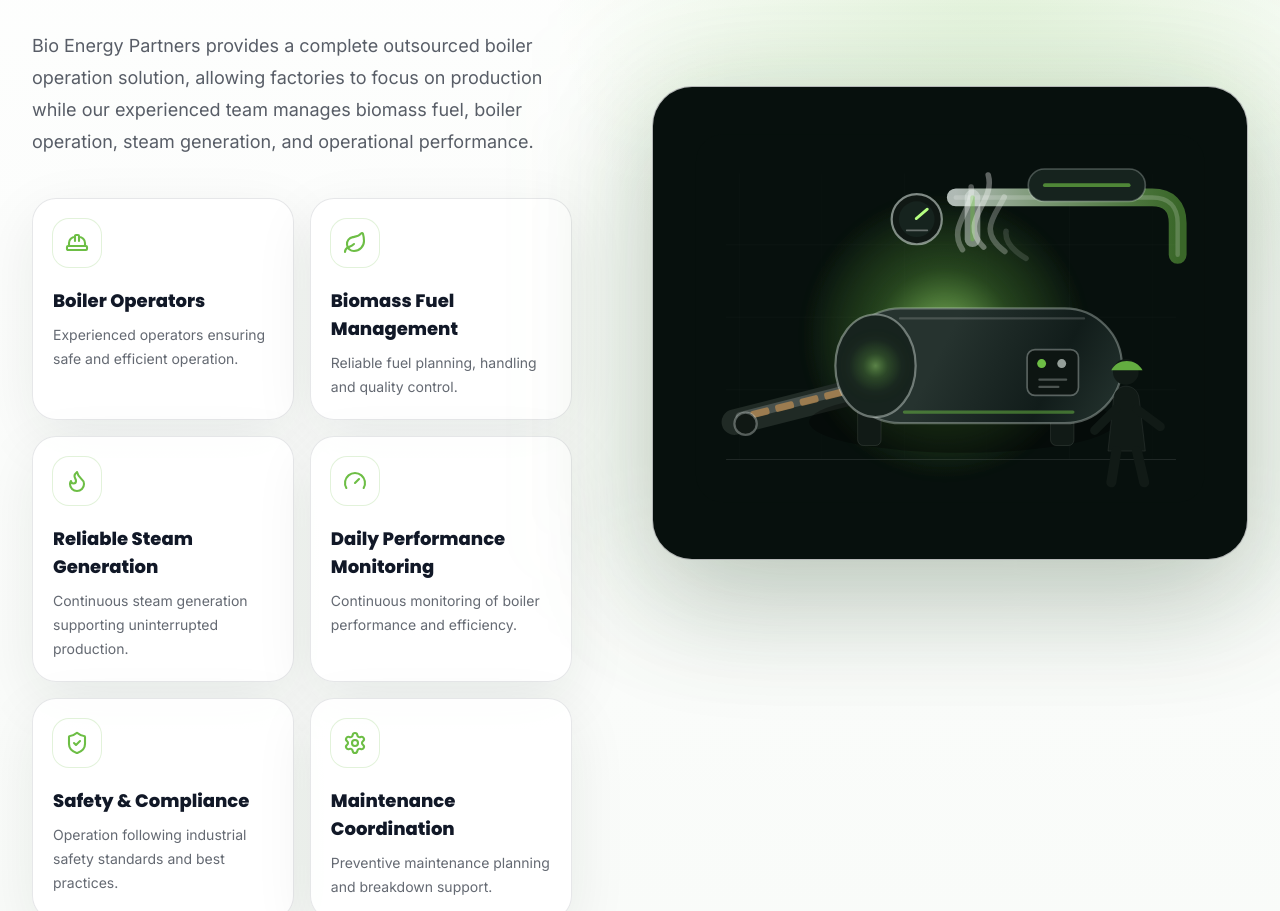
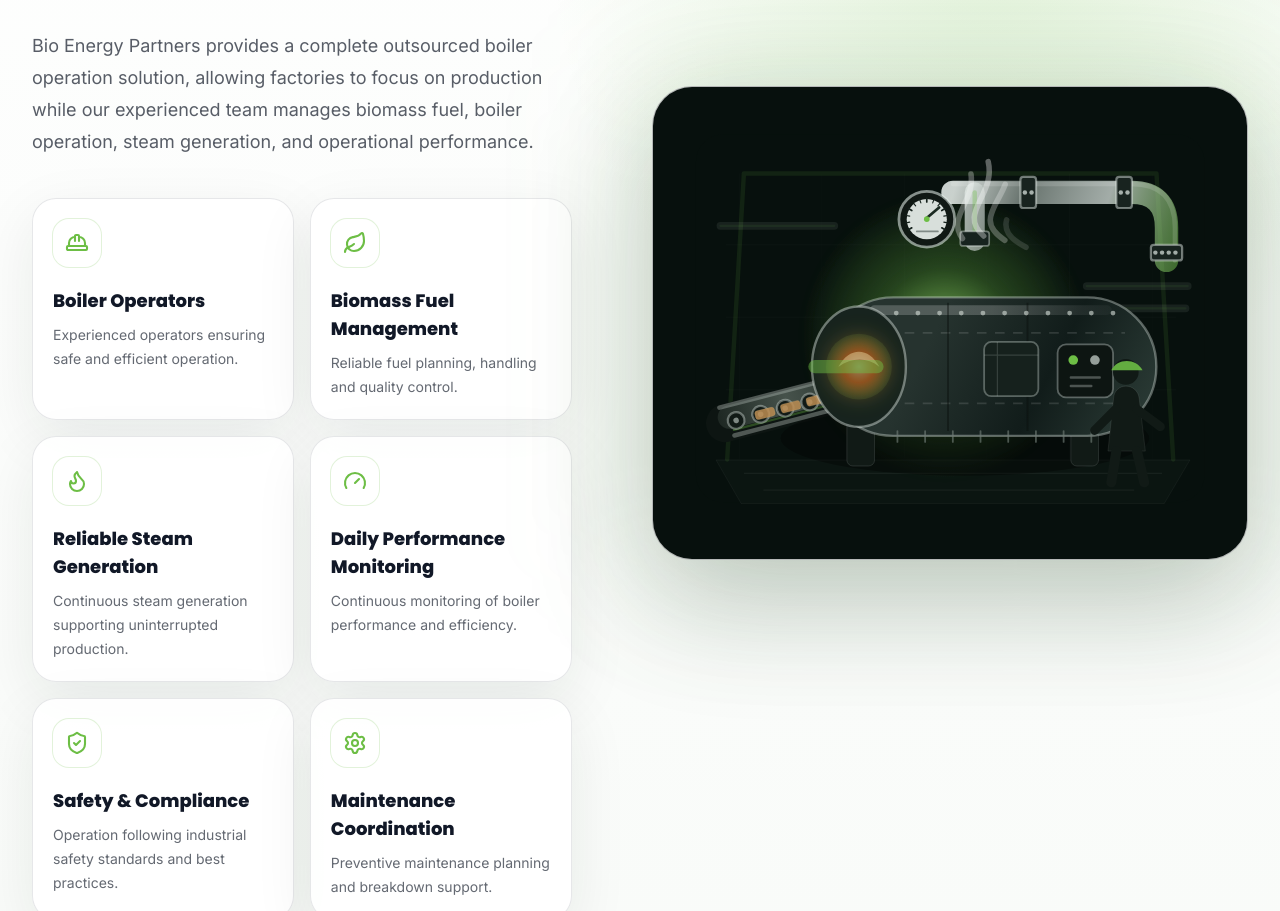
Before and after one commit to Pixiepinks/bio-energy-partners-website, a React (Vite) app: page / in a window 1280 px wide. Shown: the part 4320-5231 px from the top of the page. Built offline with nearby package versions, Linux system fonts and the light colour scheme.

Commit message:
Improve industrial boiler illustration

```diff
--- a/src/components/illustrations/BoilerRoomIllustration.jsx
+++ b/src/components/illustrations/BoilerRoomIllustration.jsx
@@ -2,7 +2,6 @@
 
 const MotionCircle = motion.circle;
 const MotionPath = motion.path;
-const MotionRect = motion.rect;
 const MotionG = motion.g;
 
 export function BoilerRoomIllustration({ className = '' }) {
@@ -24,14 +23,33 @@
             <stop offset="48%" stopColor="#6dbe45" stopOpacity="0.24" />
             <stop offset="100%" stopColor="#6dbe45" stopOpacity="0" />
           </radialGradient>
-          <linearGradient id="boilerShell" x1="238" x2="720" y1="290" y2="485" gradientUnits="userSpaceOnUse">
-            <stop stopColor="#39463f" />
-            <stop offset="0.48" stopColor="#121b17" />
-            <stop offset="1" stopColor="#2d3932" />
+          <linearGradient id="boilerShell" x1="270" x2="815" y1="268" y2="500" gradientUnits="userSpaceOnUse">
+            <stop stopColor="#6f7b74" />
+            <stop offset="0.2" stopColor="#2c3832" />
+            <stop offset="0.52" stopColor="#111a16" />
+            <stop offset="0.78" stopColor="#3b4740" />
+            <stop offset="1" stopColor="#748078" />
           </linearGradient>
-          <linearGradient id="pipeLine" x1="500" x2="900" y1="165" y2="165" gradientUnits="userSpaceOnUse">
-            <stop stopColor="#dfe9e4" stopOpacity="0.78" />
+          <linearGradient id="boilerHighlight" x1="300" x2="750" y1="315" y2="315" gradientUnits="userSpaceOnUse">
+            <stop stopColor="#ffffff" stopOpacity="0.28" />
+            <stop offset="0.45" stopColor="#ffffff" stopOpacity="0.04" />
+            <stop offset="1" stopColor="#b6ff81" stopOpacity="0.16" />
+          </linearGradient>
+          <radialGradient id="fireGlow" cx="50%" cy="50%" r="58%">
+            <stop offset="0%" stopColor="#ffd18a" stopOpacity="0.98" />
+            <stop offset="42%" stopColor="#ff7a1a" stopOpacity="0.82" />
+            <stop offset="100%" stopColor="#6dbe45" stopOpacity="0.08" />
+          </radialGradient>
+          <linearGradient id="pipeMetal" x1="500" x2="910" y1="135" y2="270" gradientUnits="userSpaceOnUse">
+            <stop stopColor="#f4fbf7" stopOpacity="0.82" />
+            <stop offset="0.28" stopColor="#7f8b85" stopOpacity="0.8" />
+            <stop offset="0.62" stopColor="#dfe9e4" stopOpacity="0.72" />
             <stop offset="1" stopColor="#6dbe45" stopOpacity="0.5" />
+          </linearGradient>
+          <linearGradient id="conveyorMetal" x1="90" x2="410" y1="540" y2="455" gradientUnits="userSpaceOnUse">
+            <stop stopColor="#121b17" />
+            <stop offset="0.5" stopColor="#46524b" />
+            <stop offset="1" stopColor="#1c2722" />
           </linearGradient>
           <filter id="softGreenBlur" x="-50%" y="-50%" width="200%" height="200%">
             <feGaussianBlur stdDeviation="18" result="blur" />
@@ -40,51 +58,78 @@
         </defs>
 
         <rect x="34" y="42" width="912" height="660" rx="48" fill="#07100d" />
-        <path d="M88 625H895" stroke="#fff" strokeOpacity="0.1" strokeWidth="2" />
+        <path d="M70 626H920L874 704H115Z" fill="#0b1511" stroke="#fff" strokeOpacity="0.08" />
+        <path d="M120 650H870M155 680H820" stroke="#fff" strokeOpacity="0.05" strokeWidth="2" />
         <path d="M112 112V625M260 112V625M408 112V625M556 112V625M704 112V625M852 112V625" stroke="#fff" strokeOpacity="0.035" />
         <path d="M88 240H895M88 370H895M88 500H895" stroke="#fff" strokeOpacity="0.04" />
+        <path d="M120 112H860M120 112L90 625M860 112L890 625" stroke="#6dbe45" strokeOpacity="0.11" strokeWidth="8" strokeLinecap="round" />
+        <path d="M78 206H282M735 314H916M742 354H912" stroke="#dfe9e4" strokeOpacity="0.08" strokeWidth="14" strokeLinecap="round" />
+        <path d="M78 206H282M735 314H916M742 354H912" stroke="#6dbe45" strokeOpacity="0.08" strokeWidth="4" strokeLinecap="round" />
         <MotionCircle cx="480" cy="404" r="252" fill="url(#roomGlow)" filter="url(#softGreenBlur)" animate={glowPulse} transition={{ duration: 4, repeat: Infinity, ease: 'easeInOut' }} style={{ transformOrigin: '480px 404px' }} />
 
         {/* Steam header and pipework */}
-        <path d="M500 155H852C882 155 898 171 898 201V258" stroke="url(#pipeLine)" strokeWidth="32" strokeLinecap="round" />
-        <path d="M500 155H852C882 155 898 171 898 201V258" stroke="#ffffff" strokeOpacity="0.18" strokeWidth="8" strokeLinecap="round" />
-        <rect x="630" y="104" width="210" height="58" rx="29" fill="#16231e" stroke="#dfe9e4" strokeOpacity="0.28" strokeWidth="3" />
-        <path d="M660 133H810" stroke="#6dbe45" strokeOpacity="0.65" strokeWidth="7" strokeLinecap="round" />
-        <path d="M530 155V230" stroke="#dfe9e4" strokeOpacity="0.48" strokeWidth="28" strokeLinecap="round" />
-        <path d="M530 155V230" stroke="#6dbe45" strokeOpacity="0.45" strokeWidth="8" strokeLinecap="round" />
+        <path d="M495 146H815Q878 146 878 209V268" stroke="url(#pipeMetal)" strokeWidth="42" strokeLinecap="round" strokeLinejoin="round" />
+        <path d="M495 131H815Q893 131 893 209V268" stroke="#ffffff" strokeOpacity="0.14" strokeWidth="8" strokeLinecap="round" />
+        <g stroke="#dfe9e4" strokeOpacity="0.48" strokeWidth="4">
+          <rect x="616" y="118" width="28" height="56" rx="5" fill="#18231f" />
+          <rect x="788" y="118" width="28" height="56" rx="5" fill="#18231f" />
+          <rect x="850" y="240" width="56" height="28" rx="5" fill="#18231f" />
+        </g>
+        {[624, 636, 796, 808].map((x) => <circle key={x} cx={x} cy="146" r="4" fill="#bfc9c4" opacity="0.85" />)}
+        {[858, 870, 882, 894].map((x) => <circle key={x} cx={x} cy="254" r="4" fill="#bfc9c4" opacity="0.82" />)}
+        <path d="M534 146V233" stroke="url(#pipeMetal)" strokeOpacity="0.92" strokeWidth="36" strokeLinecap="round" />
+        <path d="M534 146V233" stroke="#6dbe45" strokeOpacity="0.34" strokeWidth="8" strokeLinecap="round" />
+        <rect x="508" y="216" width="52" height="26" rx="5" fill="#16231e" stroke="#dfe9e4" strokeOpacity="0.44" strokeWidth="3" />
 
         {/* Fuel conveyor */}
-        <g transform="translate(85 450)">
-          <path d="M18 108L306 35" stroke="#202a25" strokeWidth="46" strokeLinecap="round" />
-          <path d="M28 98L296 30" stroke="#7f8984" strokeOpacity="0.42" strokeWidth="16" strokeLinecap="round" />
-          <MotionG animate={conveyorFlow} transition={{ duration: 2.5, repeat: Infinity, ease: 'easeInOut' }}>
-            {[38, 82, 126, 170, 214, 258].map((x, i) => <rect key={x} x={x} y={89 - i * 11} width="34" height="13" rx="4" fill="#bd8d52" transform={`rotate(-14 ${x} ${89 - i * 11})`} />)}
+        <g transform="translate(58 438)">
+          <path d="M28 122L365 34" stroke="#0d1512" strokeWidth="68" strokeLinecap="round" />
+          <path d="M36 111L356 28" stroke="url(#conveyorMetal)" strokeWidth="42" strokeLinecap="round" />
+          <path d="M18 94L355 7M45 144L385 55" stroke="#aab4ae" strokeOpacity="0.42" strokeWidth="8" strokeLinecap="round" />
+          <path d="M44 134L376 47" stroke="#6dbe45" strokeOpacity="0.32" strokeWidth="4" strokeLinecap="round" />
+          {[48, 92, 136, 180, 224, 268, 312].map((x, i) => (
+            <g key={x} transform={`rotate(-14 ${x} ${117 - i * 11})`}>
+              <circle cx={x} cy={117 - i * 11} r="15" fill="#111a16" stroke="#dfe9e4" strokeOpacity="0.4" strokeWidth="4" />
+              <circle cx={x} cy={117 - i * 11} r="5" fill="#7f8984" />
+            </g>
+          ))}
+          <path d="M332 -2L424 -30L448 36L365 50Z" fill="#19231f" stroke="#dfe9e4" strokeOpacity="0.3" strokeWidth="3" />
+          <path d="M350 4L423 -17" stroke="#6dbe45" strokeOpacity="0.24" strokeWidth="5" strokeLinecap="round" />
+          <MotionG animate={conveyorFlow} transition={{ duration: 3, repeat: Infinity, ease: 'easeInOut' }}>
+            {[68, 114, 160, 206, 252, 298, 342].map((x, i) => <rect key={x} x={x} y={101 - i * 12} width="36" height="16" rx="5" fill="#bd8d52" stroke="#e9c88c" strokeOpacity="0.35" transform={`rotate(-14 ${x} ${101 - i * 12})`} />)}
           </MotionG>
-          <circle cx="38" cy="111" r="20" fill="#101814" stroke="#dfe9e4" strokeOpacity="0.35" strokeWidth="4" />
-          <circle cx="286" cy="48" r="20" fill="#101814" stroke="#dfe9e4" strokeOpacity="0.35" strokeWidth="4" />
         </g>
 
         {/* Boiler */}
-        <g transform="translate(280 260)">
-          <ellipse cx="232" cy="298" rx="275" ry="55" fill="#000" opacity="0.34" />
-          <rect x="44" y="248" width="42" height="92" rx="10" fill="#111a16" stroke="#dfe9e4" strokeOpacity="0.2" />
-          <rect x="390" y="248" width="42" height="92" rx="10" fill="#111a16" stroke="#dfe9e4" strokeOpacity="0.2" />
-          <rect x="18" y="94" width="500" height="206" rx="103" fill="url(#boilerShell)" stroke="#dfe9e4" strokeOpacity="0.34" strokeWidth="4" />
-          <ellipse cx="76" cy="197" rx="72" ry="92" fill="#17231e" stroke="#dfe9e4" strokeOpacity="0.42" strokeWidth="4" />
-          <MotionCircle cx="76" cy="197" r="48" fill="url(#roomGlow)" filter="url(#softGreenBlur)" animate={glowPulse} transition={{ duration: 3.2, repeat: Infinity, ease: 'easeInOut' }} style={{ transformOrigin: '76px 197px' }} />
-          <path d="M120 112H450" stroke="#fff" strokeOpacity="0.16" strokeWidth="4" strokeLinecap="round" />
-          <path d="M128 280H430" stroke="#6dbe45" strokeOpacity="0.5" strokeWidth="6" strokeLinecap="round" />
-          <rect x="348" y="168" width="92" height="82" rx="14" fill="#0d1512" stroke="#dfe9e4" strokeOpacity="0.35" strokeWidth="3" />
-          <circle cx="374" cy="193" r="8" fill="#6dbe45" /><circle cx="410" cy="193" r="8" fill="#dfe9e4" opacity="0.65" />
-          <path d="M370 222H418M370 235H404" stroke="#dfe9e4" strokeOpacity="0.3" strokeWidth="4" strokeLinecap="round" />
+        <g transform="translate(242 235) scale(1.08)">
+          <ellipse cx="254" cy="326" rx="306" ry="62" fill="#000" opacity="0.34" />
+          <rect x="58" y="268" width="46" height="104" rx="10" fill="#111a16" stroke="#dfe9e4" strokeOpacity="0.22" />
+          <rect x="430" y="268" width="46" height="104" rx="10" fill="#111a16" stroke="#dfe9e4" strokeOpacity="0.22" />
+          <rect x="20" y="92" width="552" height="230" rx="115" fill="url(#boilerShell)" stroke="#dfe9e4" strokeOpacity="0.38" strokeWidth="4" />
+          <path d="M104 113H490" stroke="url(#boilerHighlight)" strokeWidth="16" strokeLinecap="round" opacity="0.72" />
+          <path d="M124 151H520M124 268H520" stroke="#fff" strokeOpacity="0.12" strokeWidth="3" strokeDasharray="16 14" />
+          <path d="M226 101V314M358 101V314" stroke="#0a0f0d" strokeOpacity="0.45" strokeWidth="3" />
+          {[140, 176, 212, 248, 284, 320, 356, 392, 428, 464, 500].map((x) => <circle key={x} cx={x} cy="118" r="4" fill="#c8d1cc" opacity="0.66" />)}
+          {[142, 188, 234, 280, 326, 372, 418, 464, 510].map((x) => <path key={x} d={`M${x} 314v18`} stroke="#6f7b74" strokeOpacity="0.65" strokeWidth="3" strokeLinecap="round" />)}
+          <ellipse cx="78" cy="207" rx="78" ry="100" fill="#17231e" stroke="#dfe9e4" strokeOpacity="0.44" strokeWidth="4" />
+          <MotionCircle cx="78" cy="207" r="56" fill="url(#fireGlow)" filter="url(#softGreenBlur)" animate={glowPulse} transition={{ duration: 3.2, repeat: Infinity, ease: 'easeInOut' }} style={{ transformOrigin: '78px 207px' }} />
+          <path d="M44 207C62 174 94 174 112 207C92 191 67 191 44 207Z" fill="#fff3bd" opacity="0.38" />
+          <rect x="286" y="166" width="90" height="90" rx="12" fill="#16211d" stroke="#dfe9e4" strokeOpacity="0.34" strokeWidth="3" />
+          <path d="M286 188H376M308 166V256" stroke="#dfe9e4" strokeOpacity="0.16" strokeWidth="2" />
+          <rect x="408" y="170" width="92" height="88" rx="14" fill="#0d1512" stroke="#dfe9e4" strokeOpacity="0.35" strokeWidth="3" />
+          <circle cx="434" cy="196" r="8" fill="#6dbe45" /><circle cx="470" cy="196" r="8" fill="#dfe9e4" opacity="0.65" />
+          <path d="M430 225H478M430 239H464" stroke="#dfe9e4" strokeOpacity="0.3" strokeWidth="4" strokeLinecap="round" />
+          <path d="M108 207H5" stroke="#6dbe45" strokeOpacity="0.48" strokeWidth="22" strokeLinecap="round" />
         </g>
 
         {/* Pressure gauge */}
-        <g transform="translate(430 194)">
-          <circle cx="0" cy="0" r="45" fill="#101814" stroke="#dfe9e4" strokeOpacity="0.55" strokeWidth="4" />
-          <circle cx="0" cy="0" r="32" fill="#16231e" />
-          <MotionPath d="M0 0L18 -19" stroke="#b6ff81" strokeWidth="5" strokeLinecap="round" animate={gaugeNeedle} transition={{ duration: 3, repeat: Infinity, ease: 'easeInOut' }} style={{ transformOrigin: '0px 0px' }} />
-          <path d="M-18 20H19" stroke="#fff" strokeOpacity="0.35" strokeWidth="3" strokeLinecap="round" />
+        <g transform="translate(448 194)">
+          <circle cx="0" cy="0" r="50" fill="#101814" stroke="#dfe9e4" strokeOpacity="0.58" strokeWidth="5" />
+          <circle cx="0" cy="0" r="36" fill="#f4fbf7" opacity="0.88" />
+          {[...Array(13)].map((_, i) => <path key={i} d="M0 -31V-38" stroke="#15211c" strokeWidth={i % 3 === 0 ? 3 : 2} strokeLinecap="round" transform={`rotate(${-120 + i * 20})`} />)}
+          <MotionPath d="M0 0L21 -22" stroke="#1b2a22" strokeWidth="5" strokeLinecap="round" animate={gaugeNeedle} transition={{ duration: 3, repeat: Infinity, ease: 'easeInOut' }} style={{ transformOrigin: '0px 0px' }} />
+          <circle cx="0" cy="0" r="5" fill="#6dbe45" />
+          <path d="M-18 22H20" stroke="#16231e" strokeOpacity="0.45" strokeWidth="3" strokeLinecap="round" />
         </g>
 
         {/* Operator */}
@@ -98,7 +143,7 @@
 
         {/* Animated steam */}
         {[0, 1, 2, 3].map((item) => (
-          <MotionPath key={item} d={`M${512 + item * 38} 258C${480 + item * 22} 210 ${548 + item * 25} 178 ${522 + item * 36} 128`} stroke="#fff" strokeOpacity="0.48" strokeWidth="10" strokeLinecap="round" animate={steamFlow} transition={{ duration: 4.2 + item * 0.2, repeat: Infinity, ease: 'easeInOut', delay: item * 0.45 }} />
+          <MotionPath key={item} d={`M${512 + item * 38} 238C${480 + item * 22} 196 ${548 + item * 25} 165 ${522 + item * 36} 104`} stroke="#fff" strokeOpacity="0.48" strokeWidth="10" strokeLinecap="round" animate={steamFlow} transition={{ duration: 4.2 + item * 0.2, repeat: Infinity, ease: 'easeInOut', delay: item * 0.45 }} />
         ))}
       </svg>
     </div>
```
